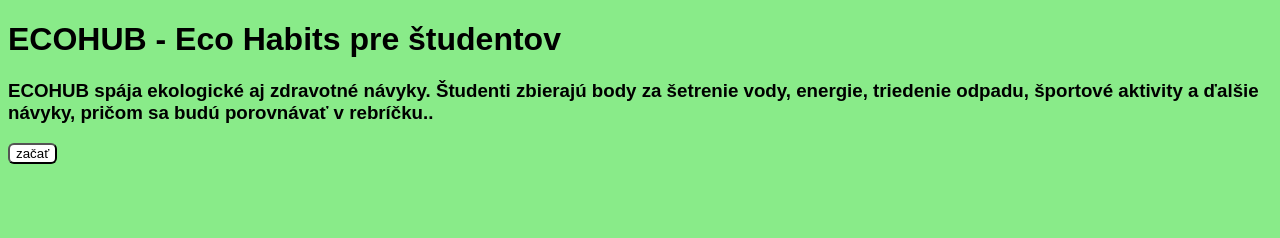
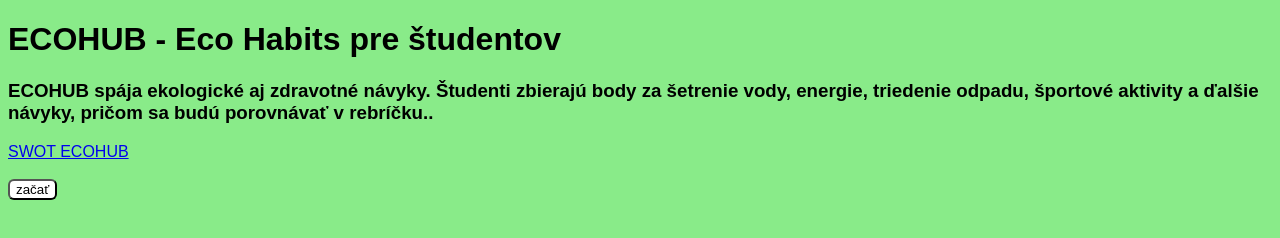
Before and after one commit to xom9s/ecohub, a plain HTML site: page index.html in a window 1280 px wide. Drawn offline with Linux system fonts and the light colour scheme.

Commit message:
swot pridany

```diff
--- a/index.html
+++ b/index.html
@@ -25,6 +25,7 @@
       šetrenie vody, energie, triedenie odpadu, športové aktivity a ďalšie
       návyky, pričom sa budú porovnávať v rebríčku..
     </h3>
+    <a href="SWOT_ECOHUB.pptx" download>SWOT ECOHUB</a><br /><br />
     <button id="dotaznikButton">začať</button>
 
     <div id="questions">
```
Also changed, not shown: 2 other files.
